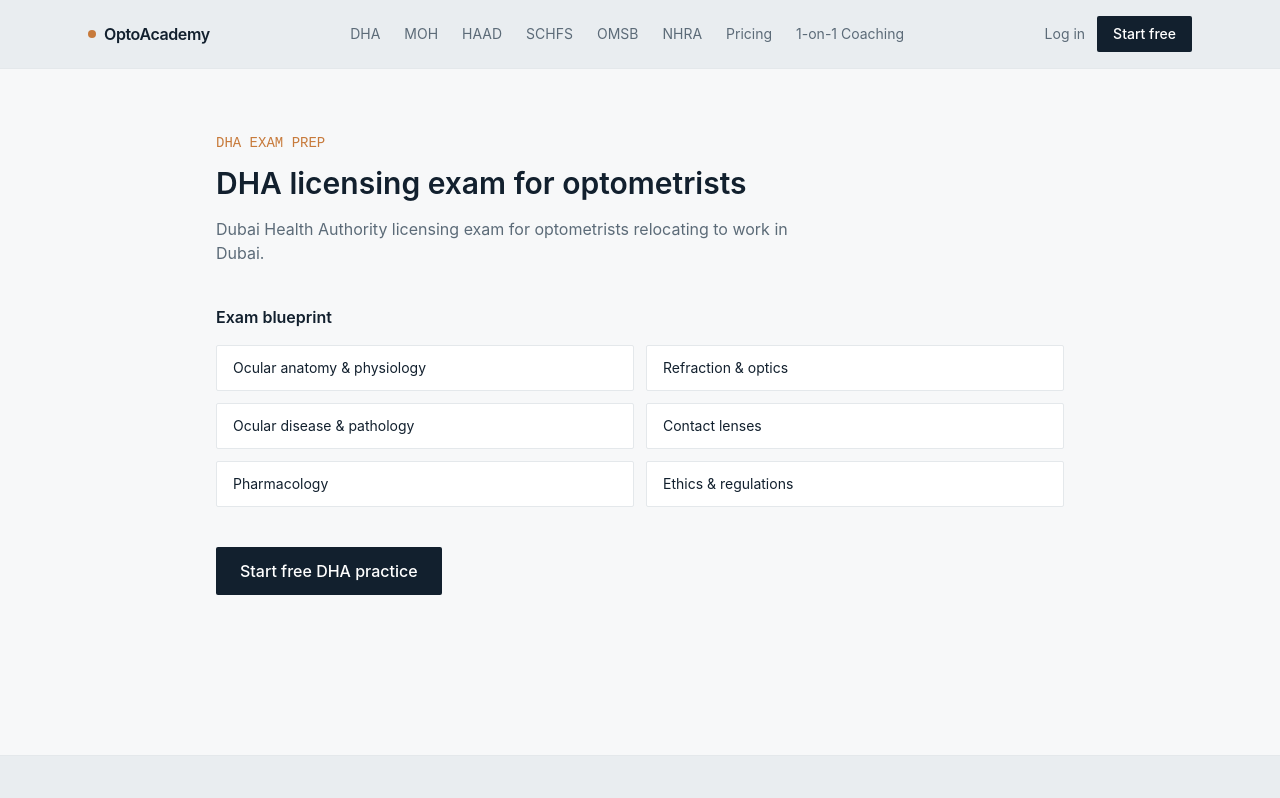
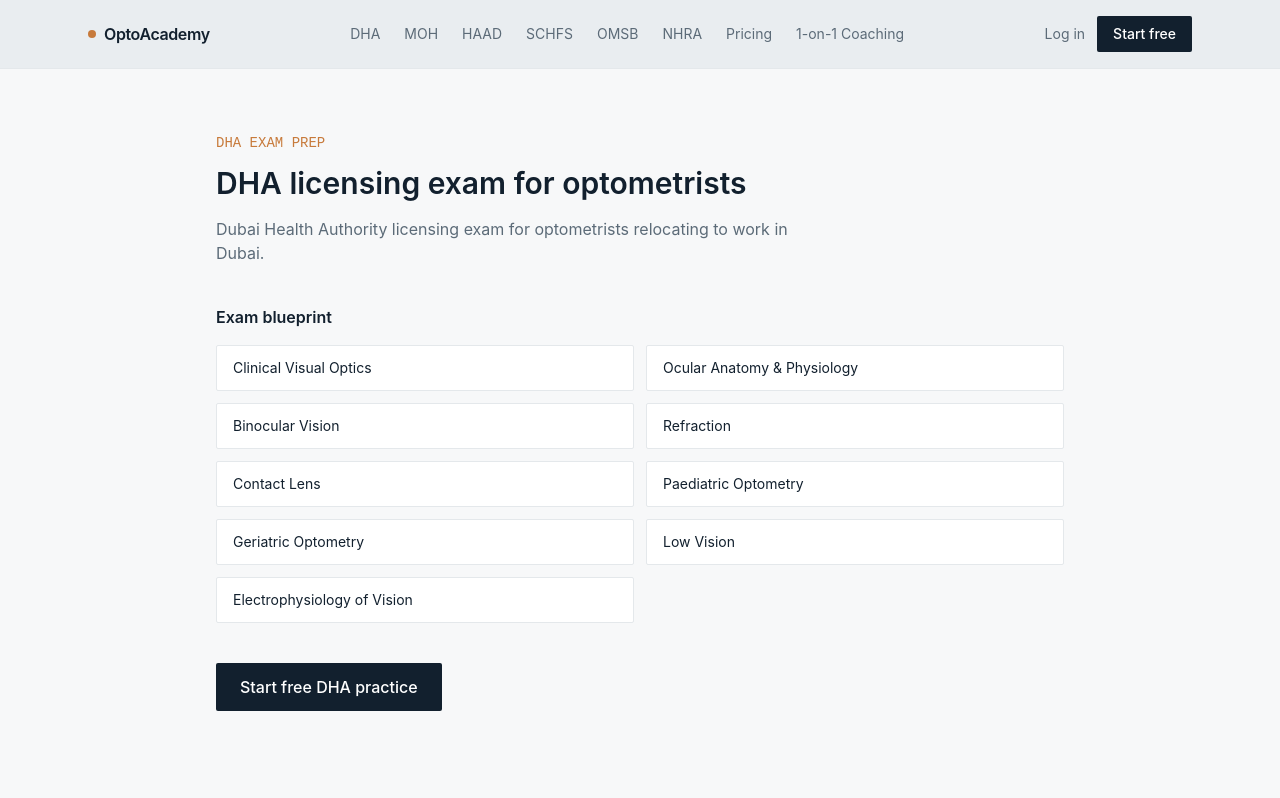
Before and after one commit to MHamzaNajam/optoacademy, a Next.js app: page /exams/dha in a window 1280 px wide. Shown: the top 798 px of the page. Built offline with nearby package versions, Linux system fonts and the light colour scheme.

Commit message:
Update page.tsx

```diff
--- a/app/(marketing)/exams/[exam]/page.tsx
+++ b/app/(marketing)/exams/[exam]/page.tsx
@@ -5,17 +5,32 @@ const EXAM_INFO: Record<string, { name: string; body: string; blueprint: string[
      dha: {
        name: "DHA",
        body: "Dubai Health Authority licensing exam for optometrists relocating to work in Dubai.",
-    blueprint: ["Ocular anatomy & physiology", "Refraction & optics", "Ocular disease & pathology", "Contact lenses", "Pharmacology", "Ethics & regulations"],
+       blueprint: ["Clinical Visual Optics", "Ocular Anatomy & Physiology", "Binocular Vision", "Refraction", "Contact Lens", "Paediatric Optometry", "Geriatric Optometry", "Low Vision", "Electrophysiology of Vision"],
      },
      moh: {
        name: "MOH",
        body: "Ministry of Health and Prevention licensing exam covering the wider UAE.",
-    blueprint: ["General optometry practice", "Clinical procedures", "Ocular disease", "Low vision", "UAE health regulations"],
+       blueprint: ["Clinical Visual Optics", "Ocular Anatomy & Physiology", "Binocular Vision", "Refraction", "Contact Lens", "Paediatric Optometry", "Geriatric Optometry", "Low Vision", "Electrophysiology of Vision"],
      },
      haad: {
        name: "HAAD",
        body: "Health Authority Abu Dhabi licensing exam for practicing in the Abu Dhabi emirate.",
-    blueprint: ["Clinical optometry", "Ocular pharmacology", "Patient management", "Abu Dhabi healthcare regulations"],
+       blueprint: ["Clinical Visual Optics", "Ocular Anatomy & Physiology", "Binocular Vision", "Refraction", "Contact Lens", "Paediatric Optometry", "Geriatric Optometry", "Low Vision", "Electrophysiology of Vision"],
+     },
+     schfs: {
+       name: "SCHFS",
+       body: "Saudi Commission for Health Specialties licensing exam for optometrists practicing in Saudi Arabia.",
+       blueprint: ["Clinical Visual Optics", "Ocular Anatomy & Physiology", "Binocular Vision", "Refraction", "Contact Lens", "Paediatric Optometry", "Geriatric Optometry", "Low Vision", "Electrophysiology of Vision"],
+     },
+     omsb: {
+       name: "OMSB",
+       body: "Oman Medical Specialty Board licensing exam for optometrists practicing in Oman.",
+       blueprint: ["Clinical Visual Optics", "Ocular Anatomy & Physiology", "Binocular Vision", "Refraction", "Contact Lens", "Paediatric Optometry", "Geriatric Optometry", "Low Vision", "Electrophysiology of Vision"],
+     },
+     nhra: {
+       name: "NHRA",
+       body: "National Health Regulatory Authority licensing exam for optometrists practicing in Bahrain.",
+       blueprint: ["Clinical Visual Optics", "Ocular Anatomy & Physiology", "Binocular Vision", "Refraction", "Contact Lens", "Paediatric Optometry", "Geriatric Optometry", "Low Vision", "Electrophysiology of Vision"],
      },
    };
 
```
Lines whose indentation alone changed are shown as unchanged.
